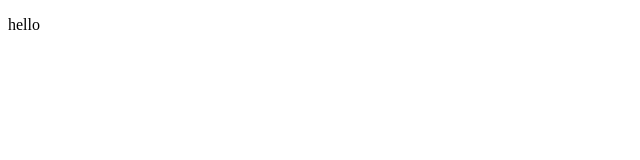
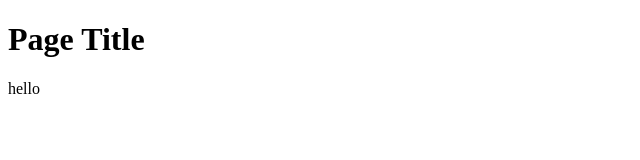
Before and after one commit to kanarb/git-basics, a plain HTML site: page index.html in a window 1280 px wide. Shown: the whole page, without its empty margins (0-640 px from the left). Drawn offline with Linux system fonts and the light colour scheme.

Commit message:
added h1

```diff
--- a/index.html
+++ b/index.html
@@ -6,6 +6,7 @@
 </head>
 
 <body>
+<h1>Page Title</h1>
 <p>hello</p>
 </body>
 </html>
```
